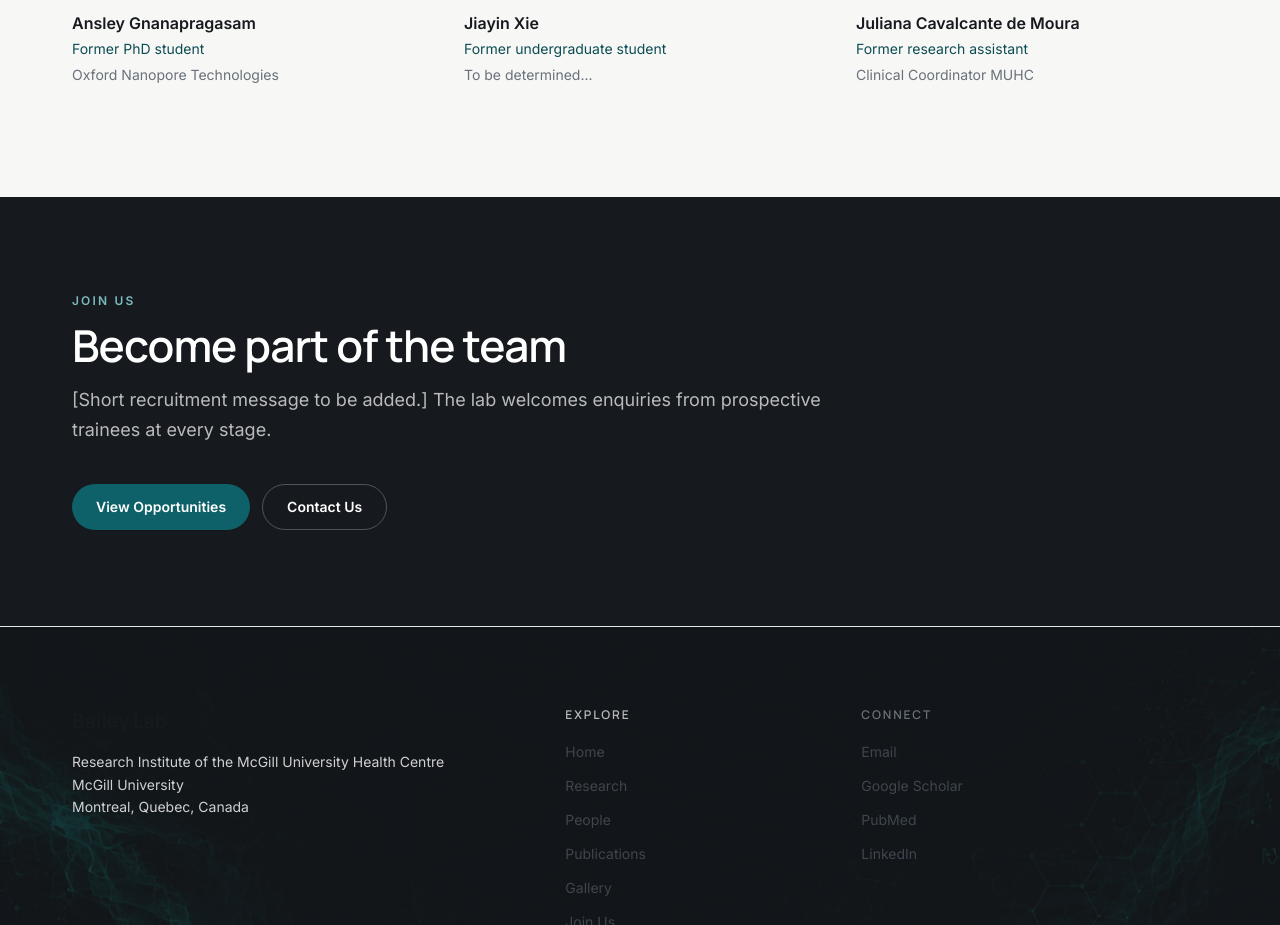
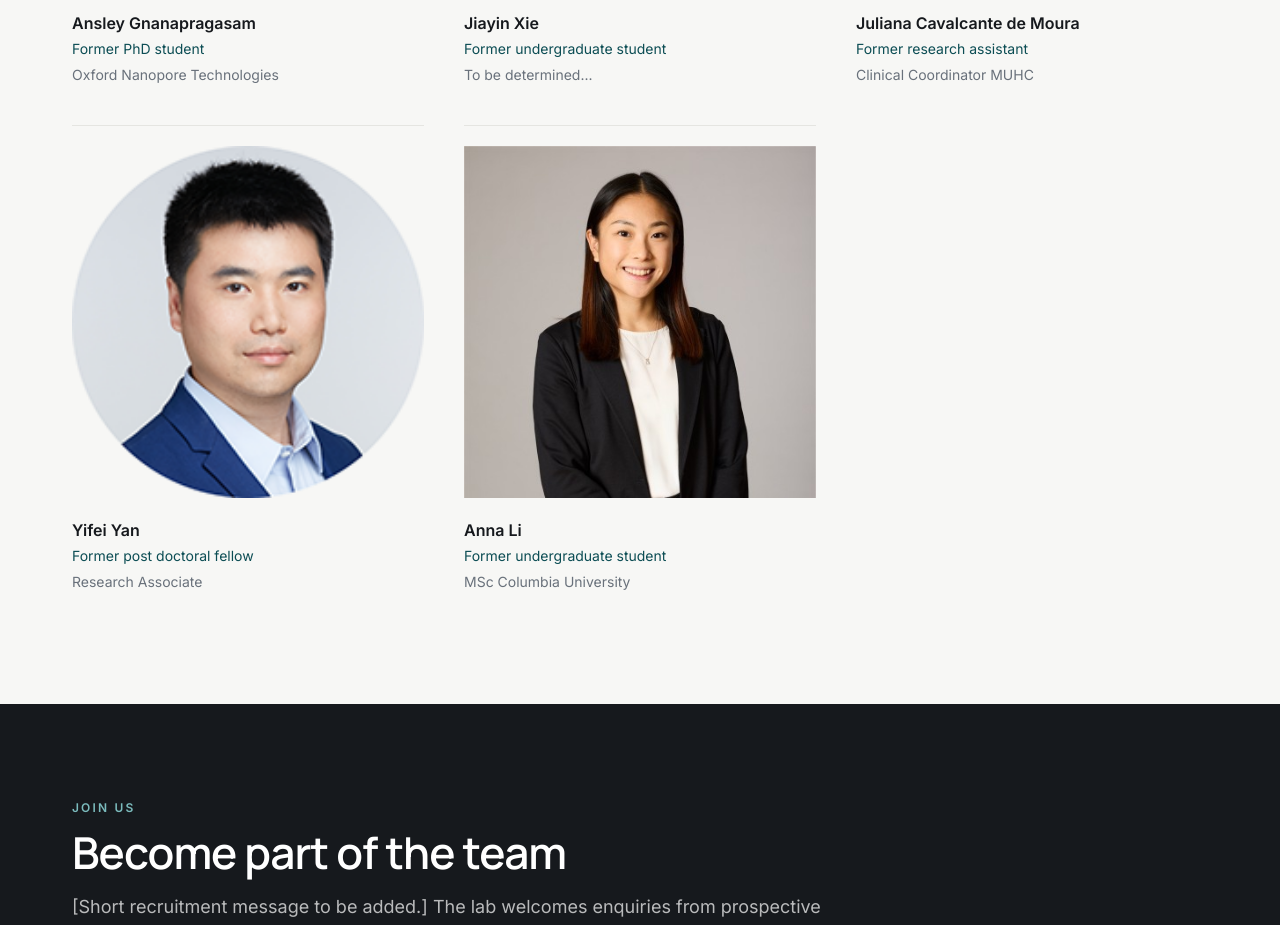
Before and after one commit to Neda-Esfehani/Bailey-Lab, a Next.js app: page /people in a window 1280 px wide. Shown: the part 3180-4105 px from the top of the page. Built offline with nearby package versions, Linux system fonts and the light colour scheme.

Commit message:
Add tenure field and new alumni entries

```diff
--- a/data/people.ts
+++ b/data/people.ts
@@ -38,6 +38,7 @@ export type Person = {
   github?: string;
   /** Alumni only: where they went next. */
   currentPosition?: string;
+  tenure?: string;
 };
 
 /** Section headings and intro copy for /people, in display order. */
@@ -96,6 +97,7 @@ export const people: Person[] = [
     group: 'graduate',
     photo: '/images/people/kyle.jpg',
     bio: 'Catch me on a mountain or a lake.',
+    tenure: '2023 - Present',
     interests: [
     'CRISPR-technologies',
     'Novel methodology design',
@@ -168,6 +170,24 @@ export const people: Person[] = [
     photo: '/images/people/juliana.jpg',
   },
 
+  {
+    id: 'alumni-4',
+    name: 'Yifei Yan',
+    role: 'Former post doctoral fellow',
+    group: 'alumni',
+    currentPosition: 'Research Associate',
+    photo: '/images/people/yifei.jpg',
+  },
+
+  {
+    id: 'alumni-5',
+    name: 'Anna Li',
+    role: 'Former undergraduate student',
+    group: 'alumni',
+    currentPosition: 'MSc Columbia University',
+    photo: '/images/people/anna.jpg',
+  },
+
 ];
 
 export const principalInvestigator: Person | undefined = people.find(
```
